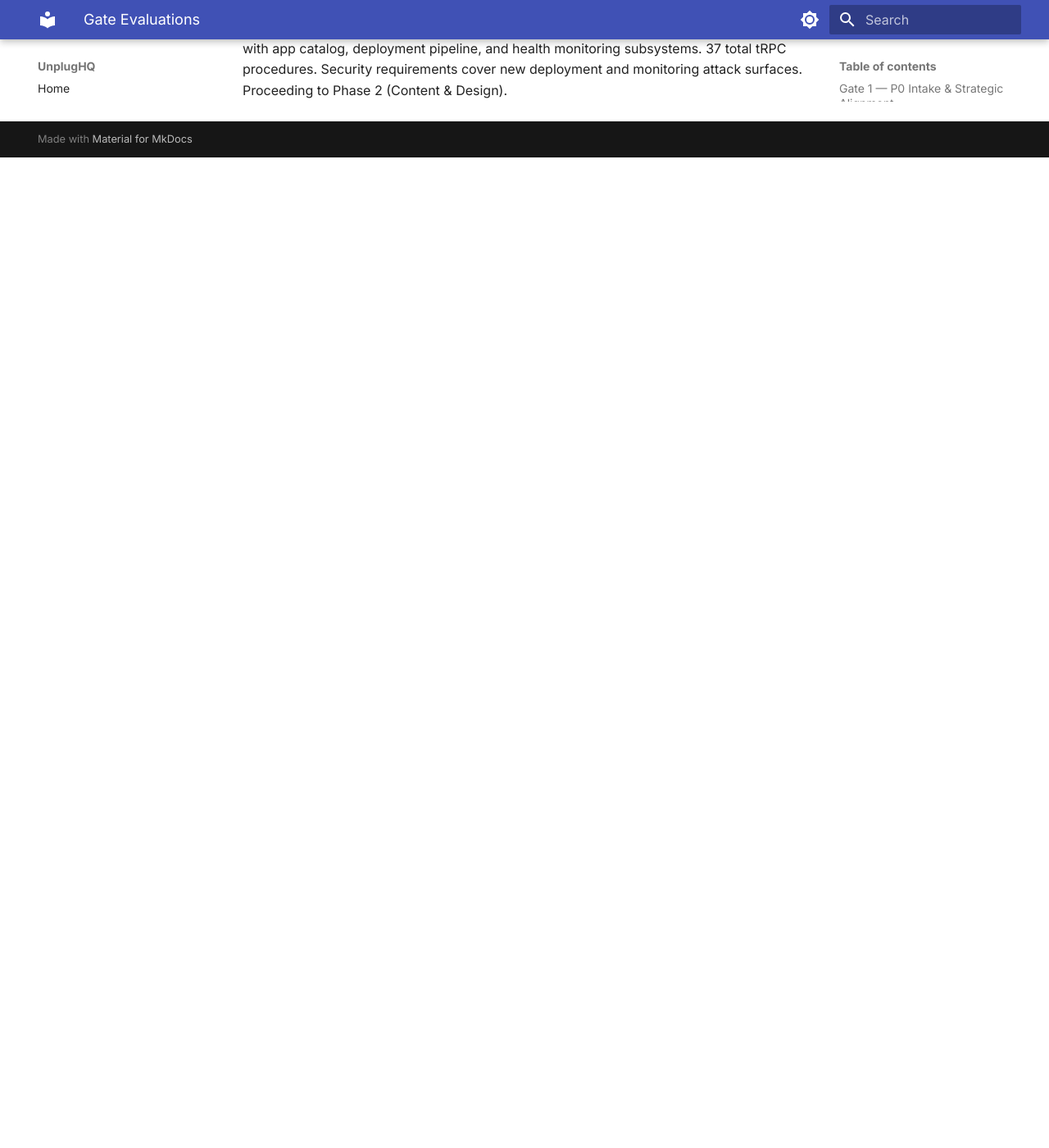
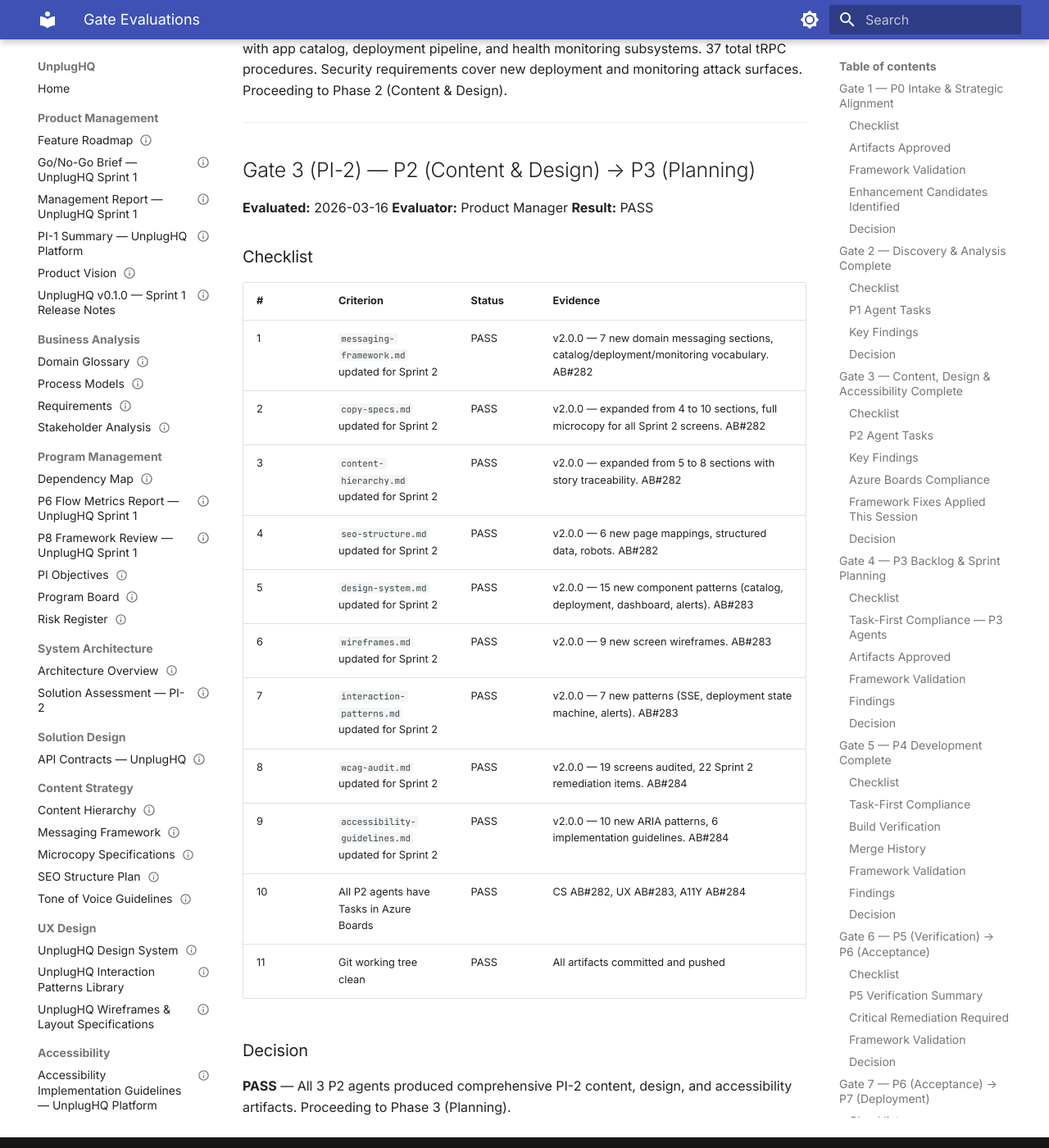
Before and after one commit to sjefsharp/unplughq, an MkDocs documentation site: the page built from docs/gate-evaluations.md, in a window 1280 px wide and 1400 px high, scrolled down 22990 px. Shown: the whole window at 82% size. Built offline with MkDocs 1.6.1 and Material for MkDocs 9.7.7, drawn with Linux system fonts in a browser that asks for light colours; before the commit the page ends 23182 px from its top, so only the background shows below that.

Commit message:
chore(pm): Gate 3 PI-2 PASS — content and design complete

```diff
--- a/docs/gate-evaluations.md
+++ b/docs/gate-evaluations.md
@@ -596,3 +596,31 @@ Two **critical** security bugs MUST be fixed before production deployment:
 ### Decision
 
 **PASS** — All 4 P1 agents produced complete PI-2 artifacts. Architecture extends PI-1 stack with app catalog, deployment pipeline, and health monitoring subsystems. 37 total tRPC procedures. Security requirements cover new deployment and monitoring attack surfaces. Proceeding to Phase 2 (Content & Design).
+
+---
+
+## Gate 3 (PI-2) — P2 (Content & Design) → P3 (Planning)
+
+**Evaluated:** 2026-03-16
+**Evaluator:** Product Manager
+**Result:** PASS
+
+### Checklist
+
+| # | Criterion | Status | Evidence |
+|---|-----------|--------|----------|
+| 1 | `messaging-framework.md` updated for Sprint 2 | PASS | v2.0.0 — 7 new domain messaging sections, catalog/deployment/monitoring vocabulary. AB#282 |
+| 2 | `copy-specs.md` updated for Sprint 2 | PASS | v2.0.0 — expanded from 4 to 10 sections, full microcopy for all Sprint 2 screens. AB#282 |
+| 3 | `content-hierarchy.md` updated for Sprint 2 | PASS | v2.0.0 — expanded from 5 to 8 sections with story traceability. AB#282 |
+| 4 | `seo-structure.md` updated for Sprint 2 | PASS | v2.0.0 — 6 new page mappings, structured data, robots. AB#282 |
+| 5 | `design-system.md` updated for Sprint 2 | PASS | v2.0.0 — 15 new component patterns (catalog, deployment, dashboard, alerts). AB#283 |
+| 6 | `wireframes.md` updated for Sprint 2 | PASS | v2.0.0 — 9 new screen wireframes. AB#283 |
+| 7 | `interaction-patterns.md` updated for Sprint 2 | PASS | v2.0.0 — 7 new patterns (SSE, deployment state machine, alerts). AB#283 |
+| 8 | `wcag-audit.md` updated for Sprint 2 | PASS | v2.0.0 — 19 screens audited, 22 Sprint 2 remediation items. AB#284 |
+| 9 | `accessibility-guidelines.md` updated for Sprint 2 | PASS | v2.0.0 — 10 new ARIA patterns, 6 implementation guidelines. AB#284 |
+| 10 | All P2 agents have Tasks in Azure Boards | PASS | CS AB#282, UX AB#283, A11Y AB#284 |
+| 11 | Git working tree clean | PASS | All artifacts committed and pushed |
+
+### Decision
+
+**PASS** — All 3 P2 agents produced comprehensive PI-2 content, design, and accessibility artifacts. Proceeding to Phase 3 (Planning).
```
